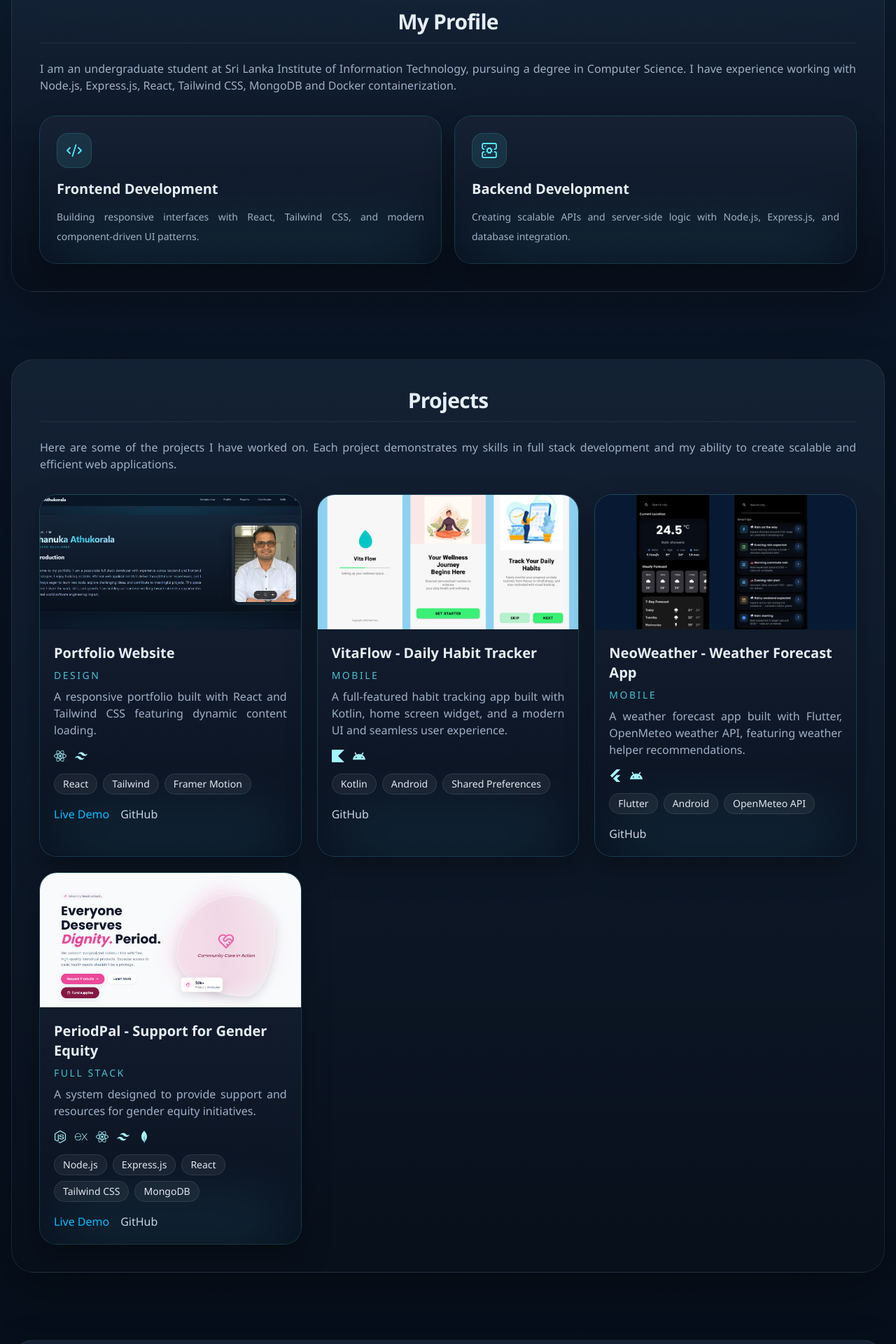
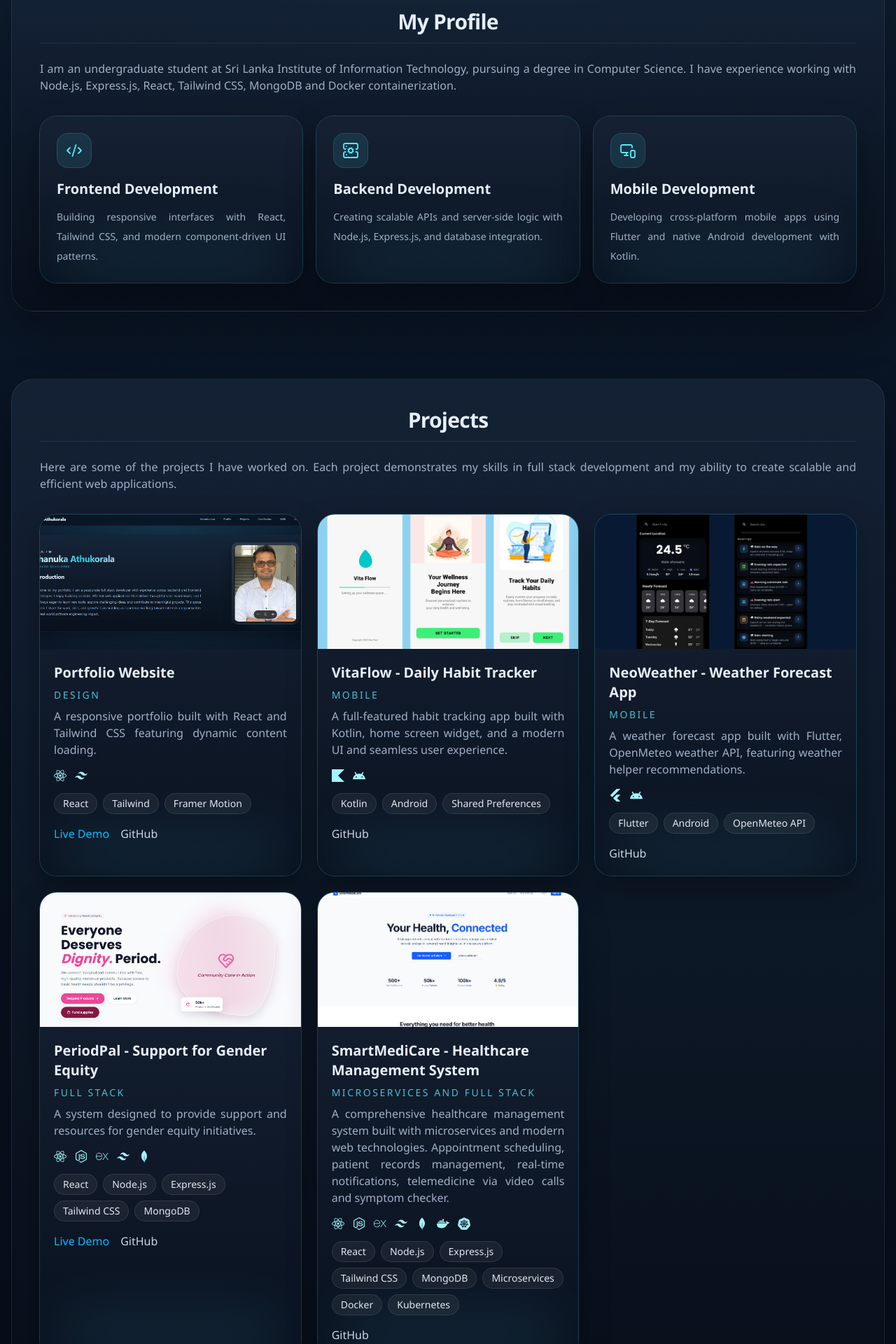
Before and after one commit to bhanuka598/Portfolio-website, a React (Vite) app in the folder client/: page / in a window 1280 px wide. Shown: the part 761-2681 px from the top of the page at 70% size. Built offline with nearby package versions, Linux system fonts and the light colour scheme.

Commit message:
Updated projects, skills and profile

```diff
--- a/client/src/data/projects.js
+++ b/client/src/data/projects.js
@@ -2,8 +2,9 @@ import PortfolioImage from '../assets/images/Portfolio-website.png';
 import VitaFlowImage from '../assets/images/Daily-habit-tracker.png';
 import NeoWeatherImage from '../assets/images/NeoWeather.png';
 import PeriodPalImage from '../assets/images/PeriodPal.png';
+import SmartMediCareImage from '../assets/images/SmartMediCare.png';
 // You can import icons here if you want to show tech stacks with icons
-import { SiReact, SiTailwindcss, SiNodedotjs, SiMongodb, SiKotlin, SiAndroid, SiFlutter, SiExpress } from 'react-icons/si';
+import { SiReact, SiTailwindcss, SiNodedotjs, SiMongodb, SiKotlin, SiAndroid, SiFlutter, SiExpress, SiDocker, SiKubernetes } from 'react-icons/si';
 
 export const projectsData = [
   {
@@ -44,10 +45,21 @@ export const projectsData = [
     title: "PeriodPal - Support for Gender Equity",
     description: "A system designed to provide support and resources for gender equity initiatives.",
     image: PeriodPalImage,
-    tags: ["Node.js", "Express.js", "React", "Tailwind CSS", "MongoDB"],
-    techIcons: [SiNodedotjs, SiExpress, SiReact, SiTailwindcss, SiMongodb],
+    tags: ["React", "Node.js", "Express.js", "Tailwind CSS", "MongoDB"],
+    techIcons: [SiReact, SiNodedotjs, SiExpress, SiTailwindcss, SiMongodb],
     githubLink: "https://github.com/bhanuka598/PeriodPal.git",
     liveLink: "https://period-pal-six.vercel.app/",
     category: "Full Stack"
+  },
+  {
+    id: 5,
+    title: "SmartMediCare - Healthcare Management System",
+    description: "A comprehensive healthcare management system built with microservices and modern web technologies. Appointment scheduling, patient records management, real-time notifications, telemedicine via video calls and symptom checker.",
+    image: SmartMediCareImage,
+    tags: ["React", "Node.js", "Express.js", "Tailwind CSS", "MongoDB", "Microservices", "Docker", "Kubernetes"],
+    techIcons: [SiReact, SiNodedotjs, SiExpress, SiTailwindcss, SiMongodb, SiDocker, SiKubernetes],
+    githubLink: "https://github.com/bhanuka598/SmartMediCare.git",
+    liveLink: "",
+    category: "Microservices and Full Stack"
   }
 ];
--- a/client/src/data/skills.js
+++ b/client/src/data/skills.js
@@ -1,4 +1,4 @@
-import { SiNodedotjs, SiExpress, SiReact, SiTailwindcss, SiMongodb, SiDocker } from 'react-icons/si';
+import { SiNodedotjs, SiExpress, SiReact, SiTailwindcss, SiMongodb, SiDocker, SiKubernetes, SiKotlin, SiFlutter } from 'react-icons/si';
 
 export const skillsData = [
     { id: 1, name: "Node.js", icon: SiNodedotjs, color: "text-[#339933]" },
@@ -7,4 +7,7 @@ export const skillsData = [
     { id: 4, name: "Tailwind CSS", icon: SiTailwindcss, color: "text-[#06B6D4]" },
     { id: 5, name: "MongoDB", icon: SiMongodb, color: "text-[#47A248]" },
     { id: 6, name: "Docker", icon: SiDocker, color: "text-[#2496ED]" },
+    { id: 7, name: "Kubernetes", icon: SiKubernetes, color: "text-[#326CE5]" },
+    { id: 8, name: "Kotlin", icon: SiKotlin, color: "text-[#738ADB]" },
+    { id: 9, name: "Flutter", icon: SiFlutter, color: "text-[#02569B]" }
 ];
--- a/client/src/sections/profile/Profile.jsx
+++ b/client/src/sections/profile/Profile.jsx
@@ -12,6 +12,11 @@ function Profile() {
       title: "Backend Development",
       description: "Creating scalable APIs and server-side logic with Node.js, Express.js, and database integration.",
       icon: ServerCog,
+    },
+    {
+      title: "Mobile Development",
+      description: "Developing cross-platform mobile apps using Flutter and native Android development with Kotlin.",
+      icon: MonitorSmartphone,
     },
   ]
   const profileGridClassNames = [
```
Also changed, not shown: client/src/assets/images/SmartMediCare.png (added).
